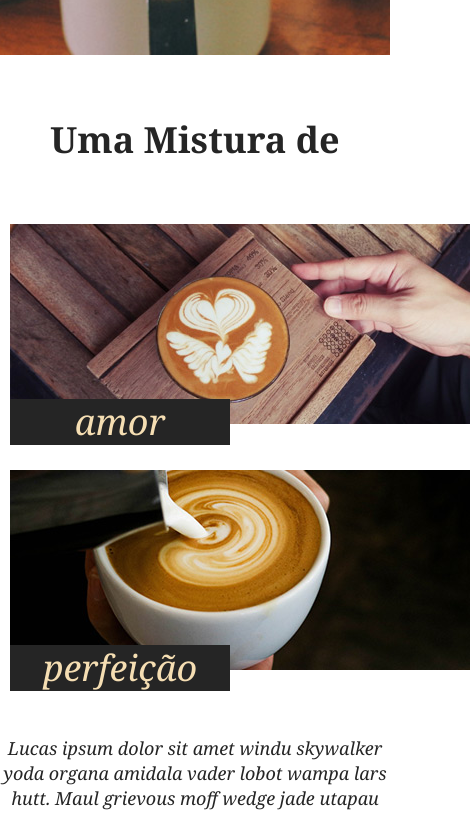
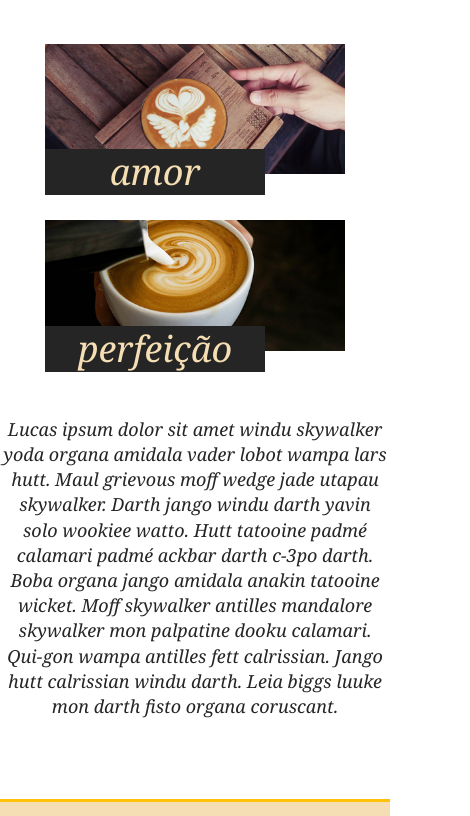
Before and after one commit to SamuelMBote/Braf-1, a website: page index.html in a window 390 px wide. Shown: the part 614-1430 px from the top of the page, 470 px wide, since content can reach past the window. Drawn offline with Linux system fonts and the light colour scheme.

Commit message:
Introducao, css puro, com responsivo completo

```diff
--- a/css/scss/_assine.scss
+++ b/css/scss/_assine.scss
@@ -19,6 +19,13 @@
       }
     }
 
+    @include responsivo(m) {
+      width: 340px;
+    }
+
+    @include responsivo(s) {
+      width: 300px;
+    }
   }
 
   form {
@@ -44,6 +51,14 @@
         family: $font-1
       }
 
+      @include responsivo(m) {
+        width: 340px;
+      }
+
+      @include responsivo(s) {
+        width: 300px;
+        margin: 10px 0 0 0;
+      }
     }
 
     button {
@@ -61,5 +76,14 @@
         family: $font-1
       }
     }
+
+    @include responsivo(m) {
+      width: 340px;
+    }
+
+    @include responsivo(s) {
+      width: 300px;
+
+    }
   }
 }
--- a/css/scss/_footer.scss
+++ b/css/scss/_footer.scss
@@ -1,7 +1,6 @@
 .footer {
   @include container;
   padding: 40px 0;
-
   background: $preto;
 
   p {
@@ -10,12 +9,21 @@
     font-size: fonte(18);
     line-height: 1.4em;
     color: $branco;
+
+    @include responsivo(d) {
+      float: none;
+      margin: 0px;
+    }
   }
 
   img {
     float: right;
     margin: 0 10px;
     display: block;
+
+    @include responsivo(s) {
+      float: none;
+      margin: 20px 0;
+    }
   }
-
 }
--- a/css/scss/_geral.scss
+++ b/css/scss/_geral.scss
@@ -26,8 +26,15 @@ $width-principal:960px;
       display: table;
       clear: both;
     }
+
+    @include responsivo(m) {
+      max-width: 720px;
+    }
+
+    @include responsivo(s) {
+      max-width: 300px;
+    }
   }
-
 }
 
 /*Reset*/
--- a/css/scss/_introducao.scss
+++ b/css/scss/_introducao.scss
@@ -28,4 +28,8 @@
       size: fonte(18);
     }
   }
+
+  @include responsivo(s) {
+    padding: 60px 0;
+  }
 }
--- a/css/scss/_locais.scss
+++ b/css/scss/_locais.scss
@@ -20,12 +20,30 @@
       display: block;
       float: left;
       margin: 0 10px;
+
+      @include responsivo(m) {
+        width: 340px;
+      }
+
+      @include responsivo(s) {
+        width: 300px;
+        margin: 0px;
+      }
     }
 
     >div {
       width: 460px;
       float: left;
       margin: 0 10px;
+
+      @include responsivo(m) {
+        width: 340px;
+      }
+
+      @include responsivo(s) {
+        width: 300px;
+        margin: 0px;
+      }
     }
 
     h2 {
@@ -52,4 +70,8 @@
       }
     }
   }
+
+  @include responsivo(s) {
+    max-width: 300px;
+  }
 }
--- a/css/scss/_menu.scss
+++ b/css/scss/_menu.scss
@@ -4,6 +4,13 @@
   padding: 20px 0;
 
   @include container;
+
+  @include responsivo(s) {
+    &-container {
+      max-width: 720px;
+    }
+  }
+
 
   &-nav {
     float: right;
@@ -18,8 +25,18 @@
       padding: 10px;
       text-decoration: none;
       color: $branco;
-      font-size: fonte(18)
+      font-size: fonte(18);
+
     }
+
+    @include responsivo(s) {
+      float: none;
+      clear: both;
+    }
+  }
+
+  @include responsivo(s) {
+    text-align: center;
   }
 }
 
@@ -28,5 +45,10 @@ a {
     display: block;
     float: left;
     margin-left: 10px;
+
+    @include responsivo(s) {
+      float: none;
+      margin: 0 auto;
+    }
   }
 }
--- a/css/scss/_produtos.scss
+++ b/css/scss/_produtos.scss
@@ -28,6 +28,7 @@
         margin: 20px auto;
         border: 5px solid $branco;
       }
+
     }
 
 
@@ -51,7 +52,14 @@
       font-size: fonte(14);
     }
 
+    @include responsivo(m) {
+      width: 220px;
+    }
 
+    @include responsivo(s) {
+      width: 300px;
+      margin: 0 auto 20px auto;
+    }
   }
 
   &-btn {
--- /dev/null
+++ b/css/scss/_responsivo.scss
@@ -0,0 +1,19 @@
+/*Breakpoints
+960
+740
+*/
+@mixin responsivo($size) {
+  @if $size==s {
+    @media only screen and (max-width:739px) {
+      @content;
+    }
+  }
+
+  @else if $size==m {
+    @media only screen and (min-width:740px) and (max-width:980px) {
+      @content;
+    }
+  }
+
+  @else if $size==l {}
+}
--- a/css/scss/_sobre.scss
+++ b/css/scss/_sobre.scss
@@ -35,6 +35,15 @@
         weight: normal;
       }
     }
+
+    @include responsivo(m) {
+      width: 340px;
+    }
+
+    @include responsivo(s) {
+      width: 300px;
+      margin: 0 auto
+    }
   }
 
   >p {
--- a/css/scss/style.scss
+++ b/css/scss/style.scss
@@ -1,4 +1,5 @@
 @import 'geral';
+@import 'responsivo';
 @import 'menu';
 @import 'introducao';
 @import 'sobre';
--- a/index.html
+++ b/index.html
@@ -63,7 +63,7 @@
         <p>Eiiitaaa Mainhaaa!! Esse Lorem ipsum é só na sacanageeem!! E que abundância meu irmão viuu!! Assim você vai matar o papai. Só digo uma coisa, Domingo ela não vai! Danadaa!! Vem minha odalisca, agora faz essa cobra coral subir!!! Pau que nasce torto, Nunca se endireita. Tchannn!! Tchannn!! Tu du du pááá! </p>
       </div>
       <div class="produtos-item mineiro">
-        <h2></h2>
+        <h2>Mineiro</h2>
         <p>Eiiitaaa Mainhaaa!! Esse Lorem ipsum é só na sacanageeem!! E que abundância meu irmão viuu!! Assim você vai matar o papai. Só digo uma coisa, Domingo ela não vai! Danadaa!! Vem minha odalisca, agora faz essa cobra coral subir!!! Pau que nasce torto, Nunca se endireita. Tchannn!! Tchannn!! Tu du du pááá!</p>
       </div>
     </div>
```
Also changed, not shown: css/style.css.
